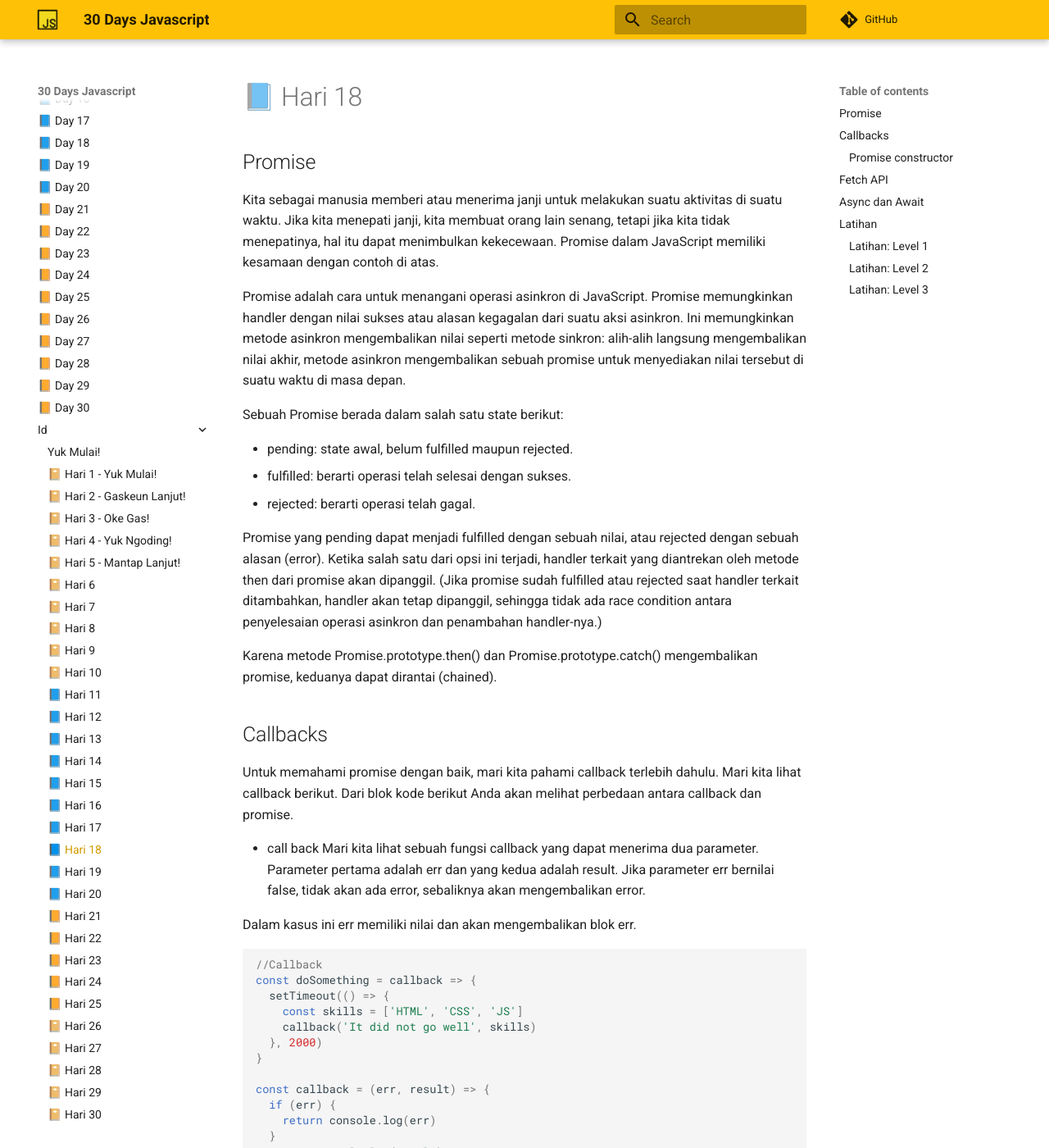
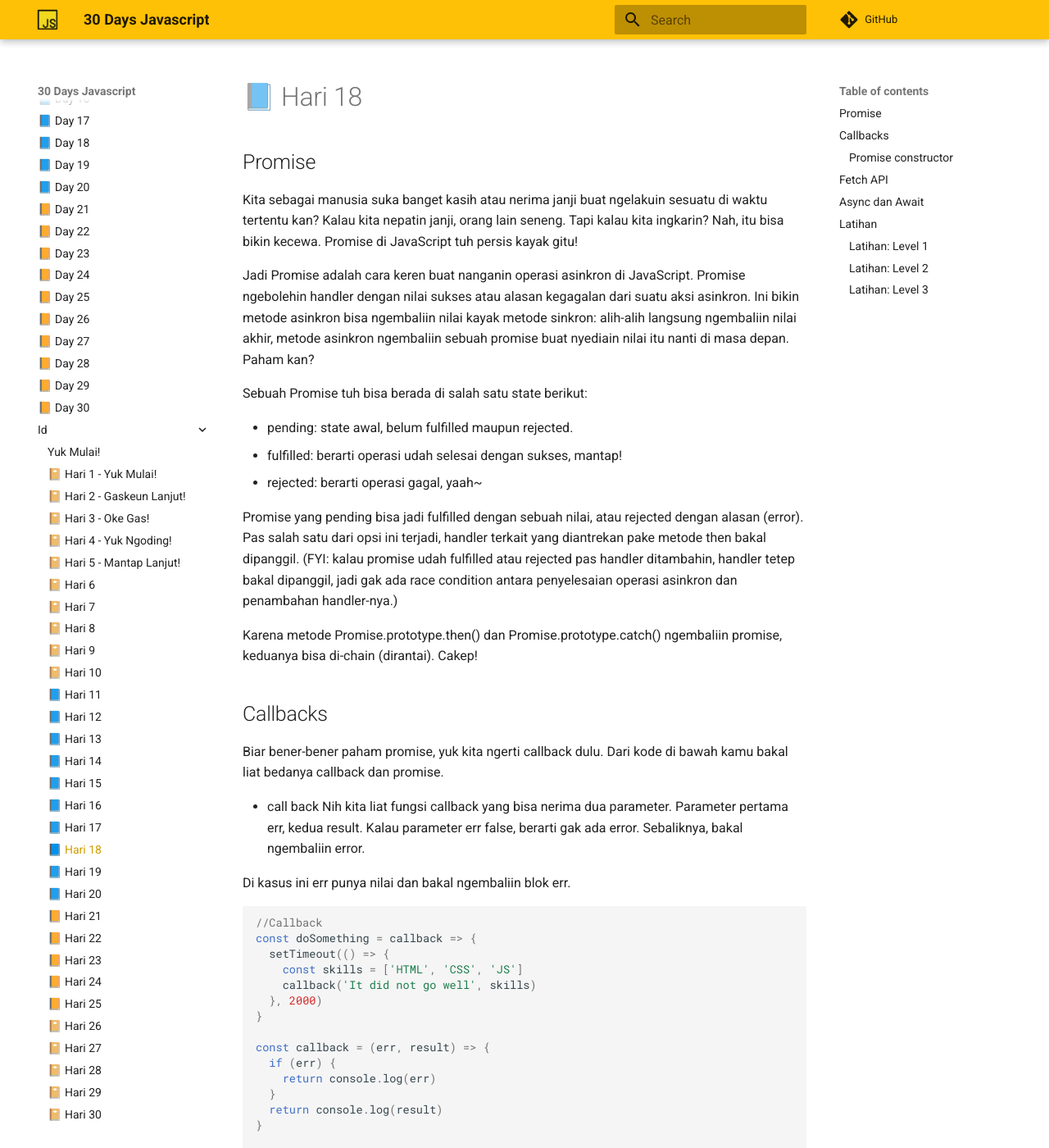
Before and after one commit to devinesia/30-days-javascript-web, an MkDocs documentation site: the page built from docs/id/18-day.md, in a window 1280 px wide and 1400 px high. Shown: the whole window at 82% size. Built offline with MkDocs 1.6.1 and Material for MkDocs 9.7.7, drawn with Linux system fonts in a browser that asks for light colours; comment, search, counter and statistics services are not loaded; some of the changed text lies outside the part shown.

Commit message:
Rewrite Indonesian Day 18 with casual fun tone

````diff
--- a/docs/id/18-day.md
+++ b/docs/id/18-day.md
@@ -2,28 +2,28 @@
 
 ## Promise
 
-Kita sebagai manusia memberi atau menerima janji untuk melakukan suatu aktivitas di suatu waktu. Jika kita menepati janji, kita membuat orang lain senang, tetapi jika kita tidak menepatinya, hal itu dapat menimbulkan kekecewaan. Promise dalam JavaScript memiliki kesamaan dengan contoh di atas.
+Kita sebagai manusia suka banget kasih atau nerima janji buat ngelakuin sesuatu di waktu tertentu kan? Kalau kita nepatin janji, orang lain seneng. Tapi kalau kita ingkarin? Nah, itu bisa bikin kecewa. Promise di JavaScript tuh persis kayak gitu!
 
-Promise adalah cara untuk menangani operasi asinkron di JavaScript. Promise memungkinkan handler dengan nilai sukses atau alasan kegagalan dari suatu aksi asinkron. Ini memungkinkan metode asinkron mengembalikan nilai seperti metode sinkron: alih-alih langsung mengembalikan nilai akhir, metode asinkron mengembalikan sebuah promise untuk menyediakan nilai tersebut di suatu waktu di masa depan.
+Jadi Promise adalah cara keren buat nanganin operasi asinkron di JavaScript. Promise ngebolehin handler dengan nilai sukses atau alasan kegagalan dari suatu aksi asinkron. Ini bikin metode asinkron bisa ngembaliin nilai kayak metode sinkron: alih-alih langsung ngembaliin nilai akhir, metode asinkron ngembaliin sebuah promise buat nyediain nilai itu nanti di masa depan. Paham kan?
 
-Sebuah Promise berada dalam salah satu state berikut:
+Sebuah Promise tuh bisa berada di salah satu state berikut:
 
 - pending: state awal, belum fulfilled maupun rejected.
-- fulfilled: berarti operasi telah selesai dengan sukses.
-- rejected: berarti operasi telah gagal.
+- fulfilled: berarti operasi udah selesai dengan sukses, mantap!
+- rejected: berarti operasi gagal, yaah~
 
-Promise yang pending dapat menjadi fulfilled dengan sebuah nilai, atau rejected dengan sebuah alasan (error). Ketika salah satu dari opsi ini terjadi, handler terkait yang diantrekan oleh metode then dari promise akan dipanggil. (Jika promise sudah fulfilled atau rejected saat handler terkait ditambahkan, handler akan tetap dipanggil, sehingga tidak ada race condition antara penyelesaian operasi asinkron dan penambahan handler-nya.)
+Promise yang pending bisa jadi fulfilled dengan sebuah nilai, atau rejected dengan alasan (error). Pas salah satu dari opsi ini terjadi, handler terkait yang diantrekan pake metode then bakal dipanggil. (FYI: kalau promise udah fulfilled atau rejected pas handler ditambahin, handler tetep bakal dipanggil, jadi gak ada race condition antara penyelesaian operasi asinkron dan penambahan handler-nya.)
 
-Karena metode Promise.prototype.then() dan Promise.prototype.catch() mengembalikan promise, keduanya dapat dirantai (chained).
+Karena metode Promise.prototype.then() dan Promise.prototype.catch() ngembaliin promise, keduanya bisa di-chain (dirantai). Cakep!
 
 ## Callbacks
 
-Untuk memahami promise dengan baik, mari kita pahami callback terlebih dahulu. Mari kita lihat callback berikut. Dari blok kode berikut Anda akan melihat perbedaan antara callback dan promise.
+Biar bener-bener paham promise, yuk kita ngerti callback dulu. Dari kode di bawah kamu bakal liat bedanya callback dan promise.
 
 - call back
-  Mari kita lihat sebuah fungsi callback yang dapat menerima dua parameter. Parameter pertama adalah err dan yang kedua adalah result. Jika parameter err bernilai false, tidak akan ada error, sebaliknya akan mengembalikan error.
+  Nih kita liat fungsi callback yang bisa nerima dua parameter. Parameter pertama err, kedua result. Kalau parameter err false, berarti gak ada error. Sebaliknya, bakal ngembaliin error.
 
-Dalam kasus ini err memiliki nilai dan akan mengembalikan blok err.
+Di kasus ini err punya nilai dan bakal ngembaliin blok err.
 
 ```js
 //Callback
@@ -49,7 +49,7 @@ doSomething(callback)
 It did not go well
 ```
 
-Dalam kasus ini err bernilai false dan akan mengembalikan blok else yaitu result.
+Nah di kasus ini err false dan bakal ngembaliin blok else yaitu result.
 
 ```js
 const doSomething = callback => {
@@ -74,7 +74,7 @@ doSomething((err, result) => {
 
 ### Promise constructor
 
-Kita dapat membuat promise menggunakan Promise constructor. Kita dapat membuat promise baru menggunakan kata kunci `new` diikuti kata `Promise` dan diikuti tanda kurung. Di dalam tanda kurung, ia menerima sebuah fungsi `callback`. Fungsi callback promise memiliki dua parameter yaitu fungsi _`resolve`_ dan _`reject`_.
+Kita bisa bikin promise pake Promise constructor. Caranya gampang: pake keyword `new` diikuti kata `Promise` terus tanda kurung. Di dalem tanda kurung, dia nerima fungsi `callback`. Fungsi callback promise punya dua parameter yaitu fungsi _`resolve`_ dan _`reject`_.
 
 ```js
 // syntax
@@ -108,8 +108,8 @@ doPromise
 ["HTML", "CSS", "JS"]
 ```
 
-Promise di atas telah diselesaikan (settled) dengan resolve.
-Mari kita lihat contoh lain ketika promise diselesaikan dengan reject.
+Promise di atas udah diselesaikan (settled) dengan resolve.
+Yuk kita liat contoh lain pas promise diselesaikan dengan reject.
 
 ```js
 // Promise
@@ -137,7 +137,7 @@ Something wrong has happened
 
 ## Fetch API
 
-Fetch API menyediakan antarmuka untuk mengambil sumber daya (termasuk melalui jaringan). Ini akan terasa familiar bagi siapa pun yang pernah menggunakan XMLHttpRequest, tetapi API baru ini menyediakan fitur yang lebih kuat dan fleksibel. Dalam tantangan ini kita akan menggunakan fetch untuk meminta url dan API. Selain itu mari kita lihat demonstrasi penggunaan promise dalam mengakses sumber daya jaringan menggunakan fetch API.
+Fetch API adalah antarmuka kece buat ngambil sumber daya (termasuk lewat jaringan). Buat yang pernah pake XMLHttpRequest pasti berasa familiar, cuma API baru ini lebih powerful dan fleksibel. Di tantangan ini kita bakal pake fetch buat ngambil url dan API. Selain itu, yuk kita liat demo penggunaan promise buat ngakses sumber daya jaringan pake fetch API.
 
 ```js
 const url = 'https://restcountries.com/v2/all' // countries api
@@ -152,7 +152,7 @@ fetch(url)
 
 ## Async dan Await
 
-Async dan await adalah cara yang elegan untuk menangani promise. Mudah dipahami dan bersih untuk ditulis.
+Async dan await tuh cara yang elegan banget buat nanganin promise. Gampang dipahami dan bersih banget pas ditulis. Recommended parah!
 
 ```js
 const square = async function (n) {
@@ -166,9 +166,7 @@ square(2)
 Promise {<resolved>: 4}
 ```
 
-Kata _async_ di depan sebuah fungsi berarti fungsi tersebut akan mengembalikan sebuah promise. Fungsi square di atas, alih-alih mengembalikan nilai, ia mengembalikan sebuah promise.
-
-Bagaimana cara mengakses nilai dari promise? Untuk mengakses nilai dari promise, kita akan menggunakan kata kunci _await_.
+Kata _async_ di depan sebuah fungsi berarti fungsi itu bakal ngembaliin promise. Fungsi square di atas, alih-alih ngembaliin nilai, dia ngembaliin promise. Nah, gimana cara ngakses nilai dari promise? Gampang! Pake keyword _await_.
 
 ```js
 const square = async function (n) {
@@ -182,9 +180,9 @@ console.log(value)
 4
 ```
 
-Sekarang, seperti yang Anda lihat dari contoh di atas, menulis async di depan sebuah fungsi membuat sebuah promise dan untuk mendapatkan nilai dari promise kita menggunakan await. Async dan await berjalan bersama, satu tidak dapat ada tanpa yang lain.
+Nah sekarang, kayak yang kamu liat dari contoh di atas, nulis async di depan fungsi bikin promise dan buat dapetin nilai dari promise kita pake await. Async dan await tuh soulmate, satu gak bisa ada tanpa yang lain. Mereka berdua jalan bareng terus~
 
-Mari kita ambil data API menggunakan metode promise dan metode async dan await.
+Yuk kita ambil data API pake metode promise dan juga metode async dan await.
 
 - promise
 
@@ -214,7 +212,7 @@ console.log('===== async and await')
 fetchData()
 ```
 
-🌕 Anda nyata dan Anda menepati janji Anda, dan Anda telah mencapai hari ke-18. Tepati janji Anda dan selesaikan tantangan dengan resolve. Anda telah 18 langkah lebih maju menuju kehebatan. Sekarang lakukan beberapa latihan untuk otak dan otot Anda.
+🌕 Kamu keren! Kamu nepatin janji kamu dan udah nyampe hari ke-18. Tepatin terus janji kamu dan selesaikan tantangan dengan resolve. Kamu udah 18 langkah lebih maju menuju kehebatan. Sekarang gaskeun latihan buat otak dan otot kamu!
 
 ## Latihan
 
````
